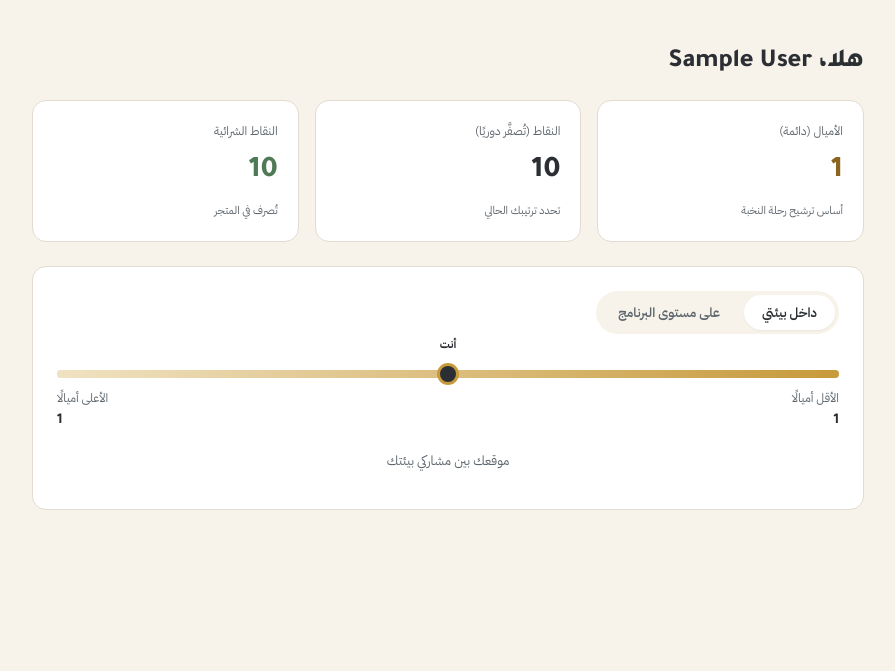
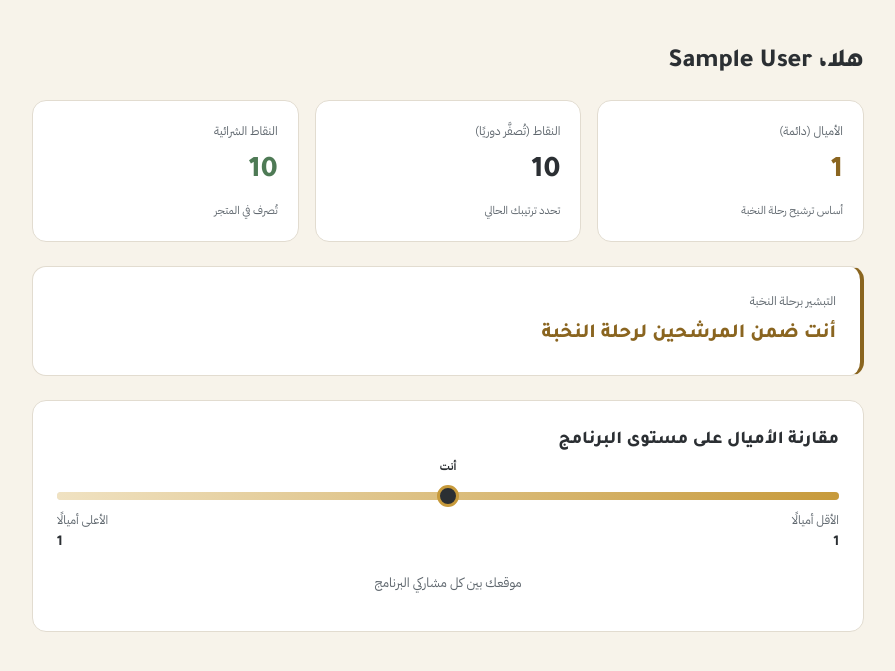
Before and after one commit to DevMohammad-SA/Ufuq, a Django app: page /participants/dashboard/ in a window 1280 px wide. Shown: the part 60-731 px from the top of the page, without its empty margins (192-1087 px from the left). Run offline with Django 5.2, Linux system fonts and the light colour scheme; a user stored in the database is signed in; tables that the repository leaves empty hold one stand-in row (values such as "Sample post").

Commit message:
feat: remove leftover group-comparison tab and add dynamic elite trip nomination indicator

```diff
--- a/participants/templates/participants/participant_dashboard.html
+++ b/participants/templates/participants/participant_dashboard.html
@@ -47,31 +47,35 @@
   border-radius:var(--r-md);
   padding:var(--s3);
 }
-.tabs{
-  display:flex;
-  gap:6px;
-  background:var(--sand);
-  border-radius:99px;
-  padding:4px;
-  margin-bottom:var(--s3);
-  width:fit-content;
+.section-title{
+  font-size:18px;
+  font-weight:800;
+  margin:0 0 var(--s3);
 }
-.tab-btn{
+
+.elite-card{
+  margin-top:var(--s3);
+  background:#fff;
+  border:1px solid var(--line);
+  border-inline-start:4px solid var(--line);
+  border-radius:var(--r-md);
+  padding:var(--s3);
+}
+.elite-card.elite-qualified{border-inline-start-color:var(--gold-ink)}
+.elite-card.elite-not_qualified{border-inline-start-color:var(--slate)}
+.elite-card .label{
   font-family:var(--font-ui);
-  font-size:13px;
-  font-weight:600;
-  border:none;
-  background:transparent;
+  font-size:12px;
   color:var(--slate);
-  padding:8px 18px;
-  border-radius:99px;
-  cursor:pointer;
-  transition:.15s;
+  margin-bottom:6px;
 }
-.tab-btn.on{background:#fff; color:var(--asphalt); box-shadow:var(--shadow)}
-
-.tab-panel{display:none}
-.tab-panel.on{display:block}
+.elite-card .elite-message{
+  font-size:20px;
+  font-weight:800;
+  font-family:var(--font-display);
+  color:var(--asphalt);
+}
+.elite-card.elite-qualified .elite-message{color:var(--gold-ink)}
 
 .range-track{
   position:relative;
@@ -148,29 +152,15 @@
     </div>
   </div>
 
+  {% if elite_status %}
+    <section class="elite-card elite-{{ elite_status.eliteStatus }}">
+      <div class="label">التبشير برحلة النخبة</div>
+      <div class="elite-message">{{ elite_status.message }}</div>
+    </section>
+  {% endif %}
+
   <section class="progress-section">
-    <div class="tabs" role="tablist">
-      <button class="tab-btn on" role="tab" data-tab="group" onclick="rahhal.showTab('group')">داخل بيئتي</button>
-      <button class="tab-btn" role="tab" data-tab="program" onclick="rahhal.showTab('program')">على مستوى البرنامج</button>
-    </div>
-
-    <div class="tab-panel on" id="tab-group">
-      {% if group_range %}
-        <div class="range-track">
-          <div class="fill" style="width:100%"></div>
-          <div class="me" style="inset-inline-start:{{ group_range.position_percent }}%"></div>
-        </div>
-        <div class="range-labels">
-          <span>الأقل أميالًا<br><b>{{ group_range.min_miles }}</b></span>
-          <span style="text-align:left">الأعلى أميالًا<br><b>{{ group_range.max_miles }}</b></span>
-        </div>
-        <p class="range-note">موقعك بين مشاركي بيئتك</p>
-      {% else %}
-        <p class="empty-note">ما فيه بيانات كافية لعرض مقارنة بيئتك حاليًا.</p>
-      {% endif %}
-    </div>
-
-    <div class="tab-panel" id="tab-program">
+    <h2 class="section-title">مقارنة الأميال على مستوى البرنامج</h2>
     {% if program_range %}
       <div class="range-track">
         <div class="fill" style="width:100%"></div>
@@ -184,20 +174,5 @@
     {% else %}
       <p class="empty-note">ما فيه بيانات كافية لعرض مقارنة البرنامج حاليًا.</p>
     {% endif %}
-    </div>
   </section>
 {% endblock %}
-
-{% block scripts %}
-<script>
-window.rahhal = window.rahhal || {};
-rahhal.showTab = function(name){
-  document.querySelectorAll('.tab-btn').forEach(function(b){
-    b.classList.toggle('on', b.dataset.tab === name);
-  });
-  document.querySelectorAll('.tab-panel').forEach(function(p){
-    p.classList.toggle('on', p.id === 'tab-' + name);
-  });
-};
-</script>
-{% endblock %}
--- a/participants/views.py
+++ b/participants/views.py
@@ -165,19 +165,91 @@ class ParticipantDashboardView(LoginRequiredMixin, TemplateView):
         participant = self.request.user.participant
         context["participant"] = participant
 
-        context["group_range"] = self._build_range(
-            Participant.objects.filter(group=participant.group)
-            if participant.group is not None
-            else Participant.objects.none(),
-            participant,
-        )
+        # Only the program-wide miles comparison is shown on the dashboard;
+        # the per-environment miles tab was dropped, so `group_range` is no
+        # longer built (it would be an unused extra aggregate query).
         context["program_range"] = self._build_range(
             Participant.objects.all(),
             participant,
         )
 
+        # Elite-trip ("رحلة النخبة") indicator: a per-request, never-stored
+        # message telling the participant only their distance to / safety
+        # margin from the 20-seat nomination cutoff inside their own
+        # environment. No other participant's rank, points, or name is
+        # exposed — see get_elite_status().
+        context["elite_status"] = self.get_elite_status(participant)
+
         context["navbar_items"] = build_navbar(self.request.user, "home")
         return context
+
+    def get_elite_status(self, participant):
+        """
+        Compute the elite-trip nomination status for `participant` within
+        their environment, following آلية_مؤشر_التبشير_برحلة_النخبة.md.
+
+        Returns None when there is no environment or the participant is not
+        found in the ranking; otherwise a dict with exactly:
+        {"eliteStatus": "qualified"|"not_qualified", "difference": int|None,
+         "message": str}. Nothing about other participants is returned.
+
+        Everything is recomputed here on every page load — no value is
+        persisted.
+        """
+        if participant.group is None:
+            return None
+
+        # Same ordering the rest of the app would use for a ranking:
+        # highest points = rank 1. A secondary "-id" would be arbitrary;
+        # "id" ascending is a stable, deterministic tie-breaker so two
+        # participants on identical points always resolve the same way
+        # across repeated requests (the spec does not define tie handling).
+        group_ranking = list(
+            Participant.objects.filter(group=participant.group)
+            .order_by("-points", "id")
+            .values_list("id", "points")
+        )
+
+        participant_index = next(
+            (i for i, (pid, _) in enumerate(group_ranking) if pid == participant.id),
+            None,
+        )
+        if participant_index is None:
+            return None
+
+        rank = participant_index + 1  # 1-indexed, matching the spec's "المركز 20/21"
+
+        def points_at_rank(target_rank):
+            if target_rank < 1 or target_rank > len(group_ranking):
+                return None
+            return group_ranking[target_rank - 1][1]
+
+        if rank > 20:
+            rank_20_points = points_at_rank(20)
+            if rank_20_points is None:
+                return None
+            difference = rank_20_points - participant.points
+            return {
+                "eliteStatus": "not_qualified",
+                "difference": difference,
+                "message": f"بقي لك {difference} نقطة لتصل إلى رحلة النخبة",
+            }
+        else:
+            rank_21_points = points_at_rank(21)
+            if rank_21_points is None:
+                # Fewer than 21 participants in the group — everyone within
+                # the top 20 is safely qualified with no one to compare against.
+                return {
+                    "eliteStatus": "qualified",
+                    "difference": None,
+                    "message": "أنت ضمن المرشحين لرحلة النخبة",
+                }
+            difference = participant.points - rank_21_points
+            return {
+                "eliteStatus": "qualified",
+                "difference": difference,
+                "message": f"بينك وبين عدم الترشيح {difference} نقطة",
+            }
 
     def _build_range(self, queryset, participant):
         aggregates = queryset.aggregate(min_miles=Min("miles"), max_miles=Max("miles"))
```
Lines whose indentation alone changed are shown as unchanged.
